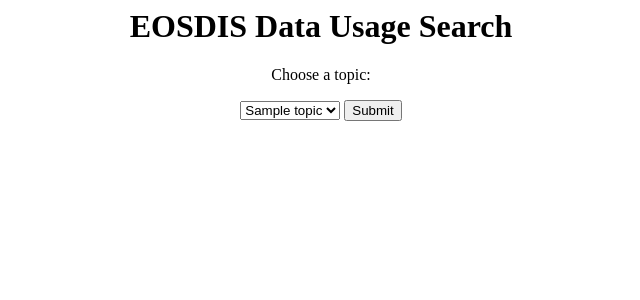
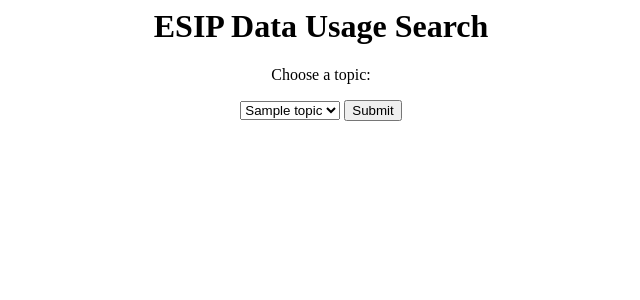
Before and after one commit to ESIPFed/esip-hackfest-summer2020, a Flask app: template templates/home.html in a window 1280 px wide. Shown: the top 300 px of the page, without its empty margins (319-959 px from the left). Run offline with Flask 2, Linux system fonts and the light colour scheme; the template is opened without the code that fills it: most values are stand-ins (such as "Sample title", 1, 10 or a date in 2020).

Commit message:
name update

```diff
--- a/templates/base.html
+++ b/templates/base.html
@@ -4,6 +4,6 @@
     </title>
 </head>
 
-<h1 style="text-align: center;">EOSDIS Data Usage Search</h1>
+<h1 style="text-align: center;">ESIP Data Usage Search</h1>
 {% block main %}
 {% endblock %}
```
